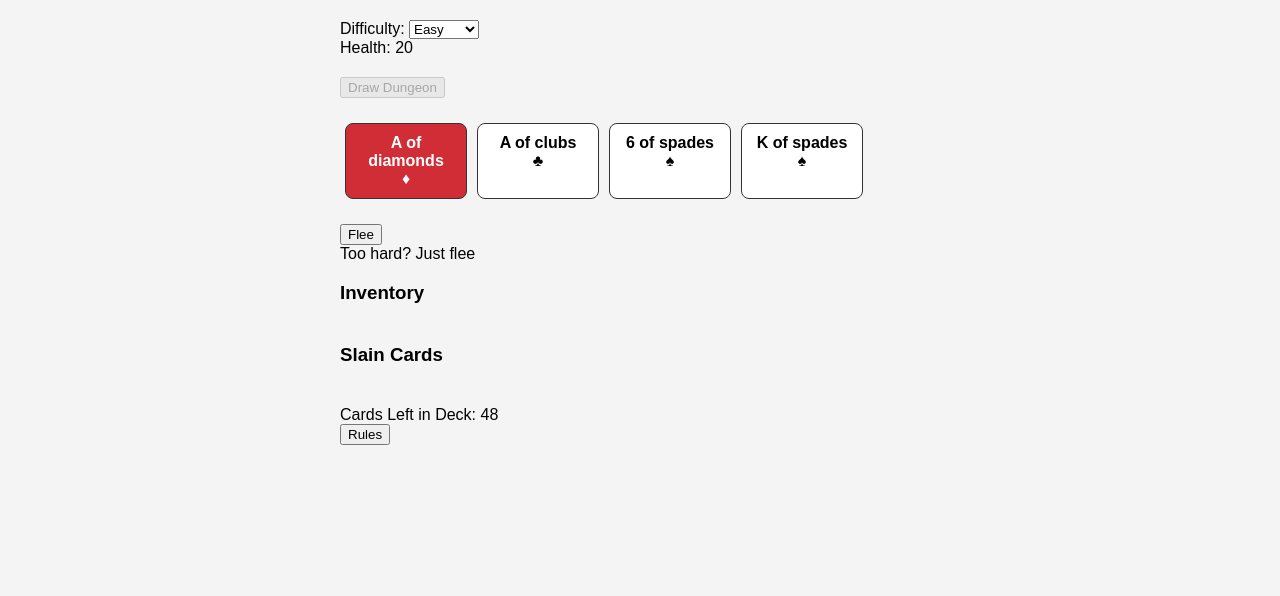
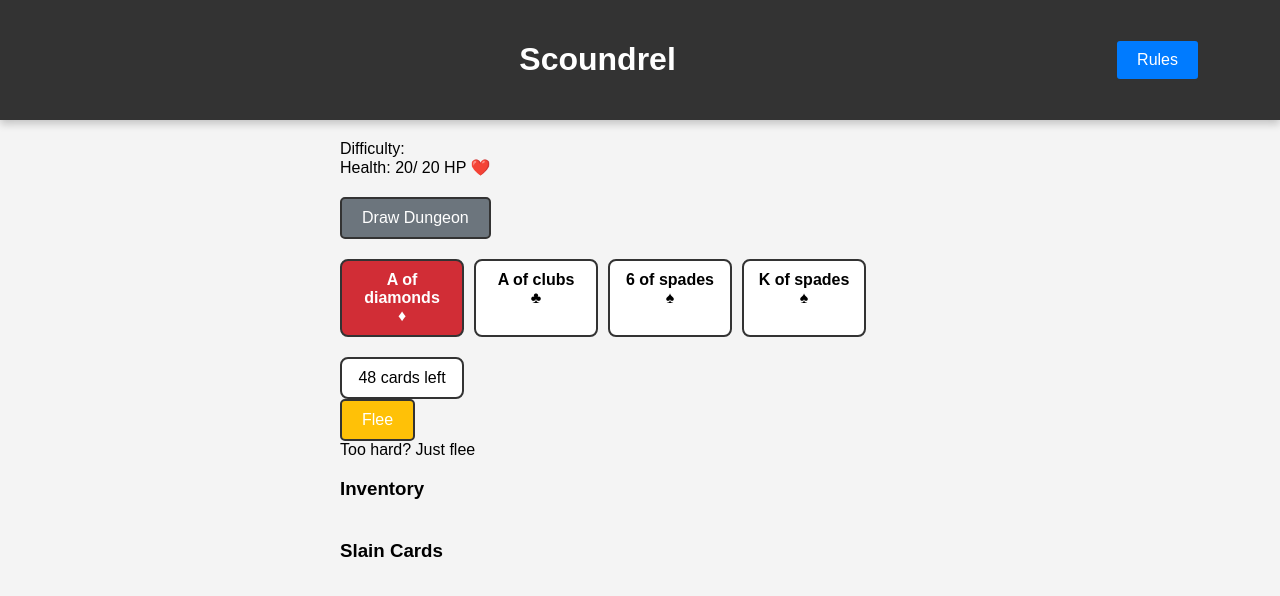
Before and after one commit to DarrenXu94/scoundrel, a website built with Vite: page index.html in a window 1280 px wide. Both pictures are taken after a click on the button "Draw Dungeon". Built offline with nearby package versions, Linux system fonts and the light colour scheme.

Commit message:
update styling

```diff
--- a/index.html
+++ b/index.html
@@ -10,13 +10,14 @@
     body {
       font-family: Arial, sans-serif;
       margin: 0;
-      padding: 20px;
+      /* padding: 20px; */
       background-color: #f4f4f4;
     }
 
     #game-container {
       max-width: 600px;
       margin: auto;
+      padding: 20px;
     }
 
     .dungeon,
@@ -25,13 +26,14 @@
       display: flex;
       flex-wrap: wrap;
       margin: 20px 0;
+      gap: 10px;
     }
 
     .card {
       display: inline-block;
       padding: 10px;
-      margin: 5px;
-      border: 1px solid #333;
+      /* margin: 5px; */
+      border: 2px solid #333;
       border-radius: 8px;
       background-color: white;
       cursor: pointer;
@@ -59,10 +61,118 @@
       display: flex;
       justify-content: flex-end;
     }
+
+    header {
+      width: 100%;
+      /* text-align: center; */
+      background-color: #333;
+      color: white;
+      padding: 20px 0;
+      box-shadow: 0 4px 8px rgba(0, 0, 0, 0.2);
+      display: flex;
+      justify-content: center;
+    }
+
+    .rules-button {
+      padding: 10px 20px;
+      font-size: 1rem;
+      color: white;
+      background-color: #007BFF;
+      border: 2px solid #333;
+      border-radius: 5px;
+      cursor: pointer;
+      transition: background-color 0.3s ease;
+    }
+
+    .rules-button:hover {
+      background-color: #0056b3;
+    }
+
+    .header-content {
+      max-width: 70em;
+      width: 100%;
+      display: flex;
+      align-items: center;
+    }
+
+    .header-content h1 {
+      flex: 1;
+      text-align: center;
+    }
+
+    .close-button {
+      background-color: #d12d36;
+      color: white;
+      border: 2px solid #333;
+      border-radius: 5px;
+      padding: 5px 10px;
+      cursor: pointer;
+      transition: background-color 0.3s ease;
+
+    }
+
+    .close-button:hover {
+      background-color: #a00f14;
+    }
+
+    #draw-dungeon {
+      padding: 10px 20px;
+      font-size: 1rem;
+      color: white;
+      background-color: #28a745;
+      border: 2px solid #333;
+      border-radius: 5px;
+      cursor: pointer;
+      transition: background-color 0.3s ease;
+    }
+
+    #draw-dungeon:disabled {
+      background-color: #6c757d;
+      cursor: not-allowed;
+    }
+
+    #draw-dungeon:not(:disabled):hover {
+      background-color: #218838;
+    }
+
+    #flee-dungeon {
+      padding: 10px 20px;
+      font-size: 1rem;
+      color: white;
+      background-color: #ffc107;
+      border: 2px solid #333;
+      border-radius: 5px;
+      cursor: pointer;
+      transition: background-color 0.3s ease;
+    }
+
+    #flee-dungeon:disabled {
+      background-color: #6c757d;
+      cursor: not-allowed;
+    }
+
+    #flee-dungeon:not(:disabled):hover {
+      background-color: #d39e00;
+    }
+
+    #deck-counter {
+      display: none;
+    }
   </style>
 </head>
 
 <body>
+  <header>
+    <div class="header-content">
+      <h1>
+        Scoundrel
+      </h1>
+      <div>
+        <button class="rules-button" popovertarget="game-rules-popover">Rules</button>
+      </div>
+    </div>
+
+  </header>
   <div id="game-container">
     <div class="difficulty">
       <label for="difficulty">Difficulty:</label>
@@ -75,21 +185,26 @@
       </select>
     </div>
     <div class="health">Health: <span id="health">**</span></div>
+
+
     <button id="draw-dungeon">Draw Dungeon</button>
     <div class="dungeon" id="dungeon"></div>
+    <div id="deck-counter" class="deck-counter">
+      <div class="card">
+        <span id="deck-count"></span> cards left
+      </div>
+    </div>
     <button id="flee-dungeon" disabled>Flee</button>
     <div id="is-fleeing"></div>
     <h3>Inventory</h3>
     <div class="inventory" id="inventory"></div>
     <h3>Slain Cards</h3>
     <div class="slain-cards" id="slain-cards"></div>
-    <div class="deck-counter">Cards Left in Deck: <span id="deck-count"></span></div>
 
-    <button popovertarget="game-rules-popover">Rules</button>
 
     <div popover="manual" id="game-rules-popover">
       <div class="popover-header">
-        <button popovertarget="game-rules-popover" popovertargetaction="hide">Close</button>
+        <button class="close-button" popovertarget="game-rules-popover" popovertargetaction="hide">Close</button>
       </div>
       <h3>Scoundrel</h3>
       <p>Welcome to Scoundrel, a strategic single-player card game! Here are the easy-to-follow rules:</p>
@@ -189,6 +304,14 @@
         <li>Complete all dungeons until all cards in the deck are gone.</li>
       </ul>
 
+      <hr />
+
+      <h3>Difficulty levels</h3>
+      <ul>
+        <li>Easy: Full deck</li>
+        <li>Medium: No red Aces or Kings</li>
+        <li>Hard: No red face cards</li>
+      </ul>
 
     </div>
 
--- a/src/main.ts
+++ b/src/main.ts
@@ -11,7 +11,7 @@ import {
 function drawGameState(gameState: GameState) {
   // Update health
   document.getElementById("health")!.textContent =
-    gameState.player.health.toString();
+    gameState.player.health.toString() + "/ " + MAX_HEALTH + " HP" + " ❤️";
 
   document.getElementById("deck-count")!.textContent =
     gameState.deck.cards.length.toString();
@@ -109,6 +109,7 @@ function onCardClick(index: number, gameState: GameState) {
   if (gameState.player.health <= 0) {
     alert("Game Over");
     drawDungeonBtn.disabled = false;
+    difficulty.style.display = "block";
     // drawDungeon({
     //   deck: createDeck(),
     //   dungeon: [],
@@ -131,6 +132,7 @@ function onCardClick(index: number, gameState: GameState) {
   if (gameState.deck.cards.length === 0 && gameState.dungeon.length === 0) {
     alert("You win!");
     drawDungeonBtn.disabled = false;
+    difficulty.style.display = "block";
   }
 
   drawGameState(gameState);
@@ -183,11 +185,15 @@ const drawDungeonBtn = document.getElementById(
   "draw-dungeon"
 )! as HTMLButtonElement;
 
+const difficulty = document.getElementById("difficulty") as HTMLSelectElement;
 // Initial draw
 drawDungeonBtn.addEventListener("click", () => {
-  const difficulty = document.getElementById("difficulty") as HTMLSelectElement;
+  const difficultyValue = difficulty.value;
 
-  const difficultyValue = difficulty.value;
+  difficulty.style.display = "none";
+
+  const deckCounter = document.getElementById("deck-counter") as HTMLDivElement;
+  deckCounter.style.display = "block";
 
   drawDungeon({
     deck: createDeck(difficultyValue),
```
